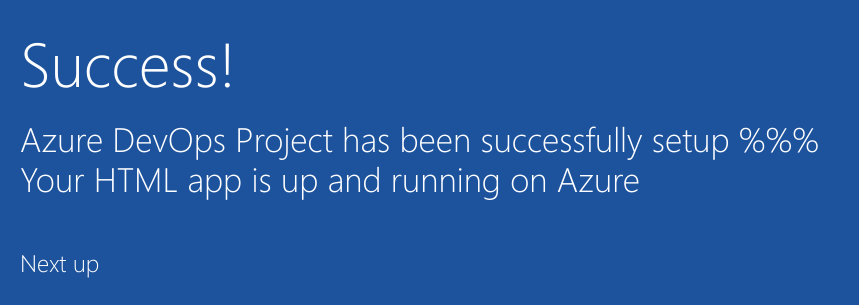
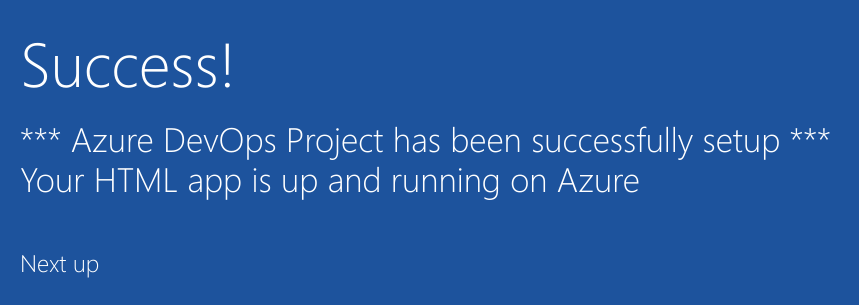
Before and after one commit to savi7012/Git_Assignment_2, a plain HTML site: page index.html in a window 1280 px wide. Shown: the part 352-657 px from the top of the page, 205-1064 px from the left. Drawn offline with Linux system fonts and the light colour scheme.

Commit message:
Updated UI

```diff
--- a/index.html
+++ b/index.html
@@ -19,7 +19,7 @@
         </div>
             <div class="content-body">
                 <div class="success-text">Success!</div>
-                <div class="description line-1"> Azure DevOps Project has been successfully setup %%%</div>
+                <div class="description line-1">*** Azure DevOps Project has been successfully setup ***</div>
                 <div class="description line-2"> Your HTML app is up and running on Azure</div>
                 <div class="next-steps-container">
                     <div class="next-steps-header">Next up</div>
```
